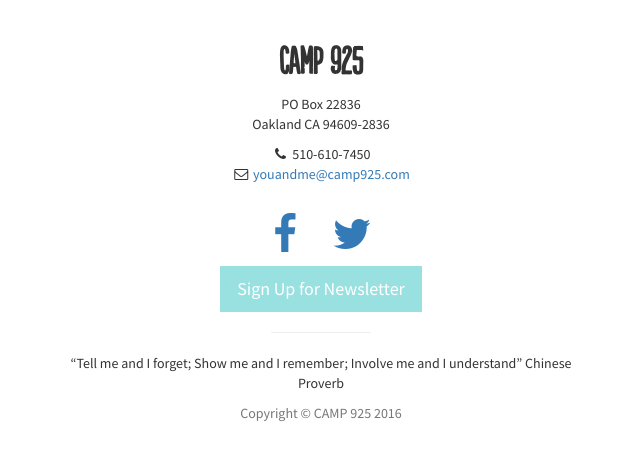
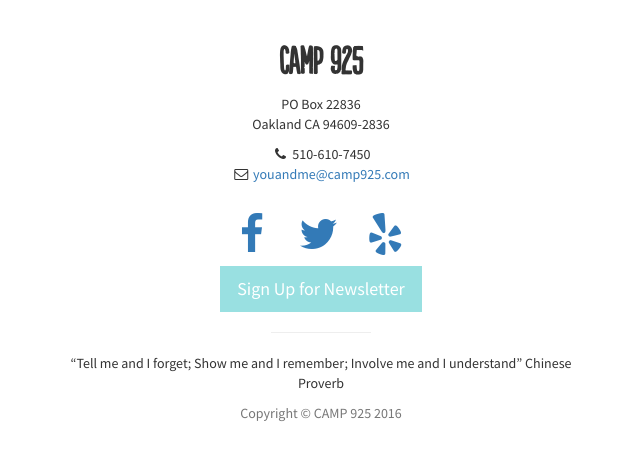
Before and after one commit to camp925/camp925.github.io, a Jekyll site: the page built from index.html, in a window 1280 px wide. Shown: the part 3339-3796 px from the top of the page, without its empty margins (319-959 px from the left). Built offline with Jekyll 4.4.1, drawn with Linux system fonts in a browser that asks for light colours.

Commit message:
add yelp icon and link

```diff
--- a/_includes/footer.html
+++ b/_includes/footer.html
@@ -23,6 +23,9 @@
           <li>
             <a href="https://twitter.com/{{ site.twitter_username }}"><i class="fa fa-twitter fa-fw fa-3x"></i></a>
           </li>
+          <li>
+            <a href="http://www.yelp.com/biz/camp-510-oakland"><i class="fa fa-yelp fa-fw fa-3x"></i></a>
+          </li>
         </ul>
         <a href="/subscribe.html" class="btn btn-lg btn-dark-news">Sign Up for Newsletter</a>
         <hr class="small">
```
